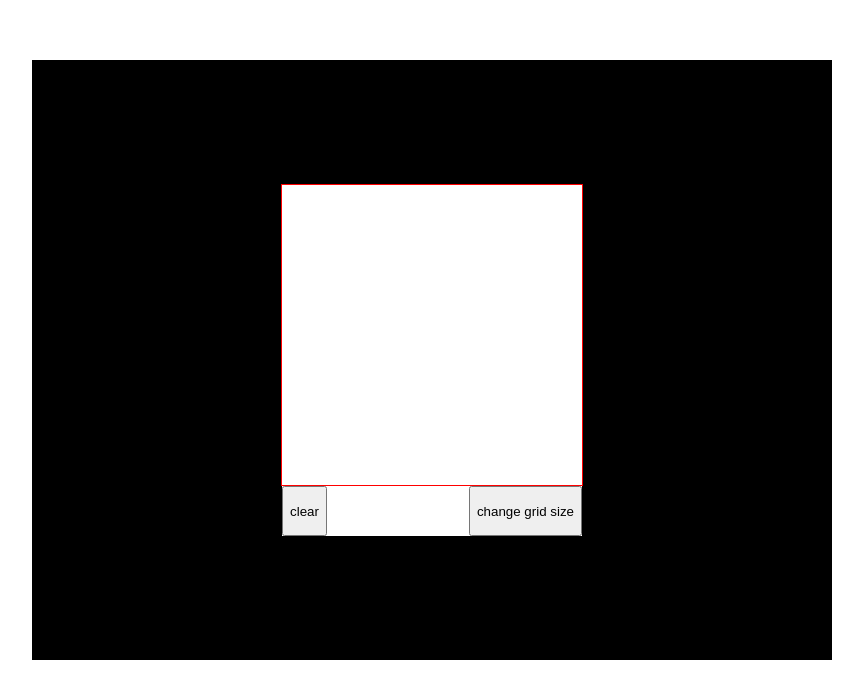
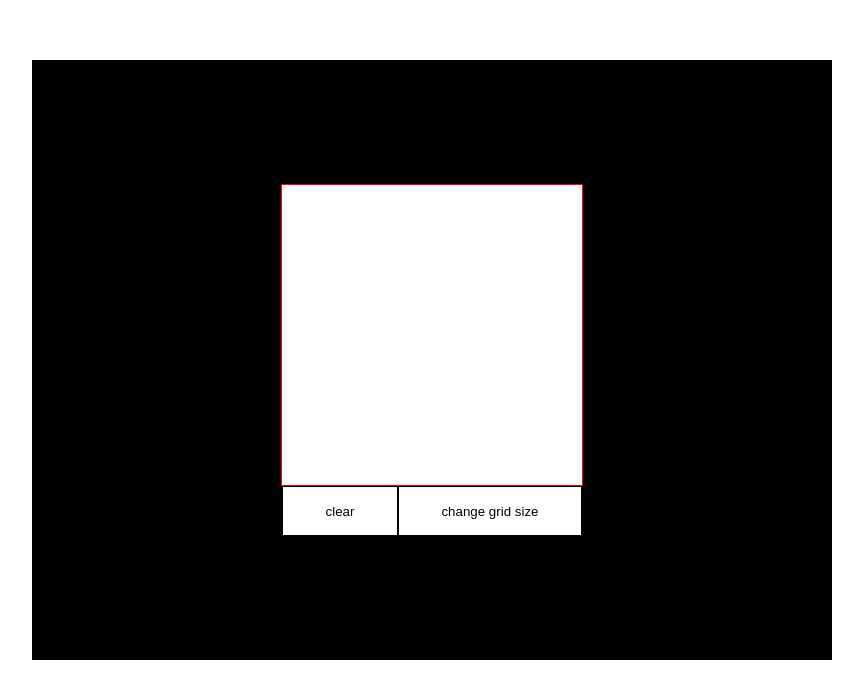
Before and after one commit to RainOfStone/Etch-A-Sketch, a plain HTML site: page index.html in a window 1280 px wide. Shown: the part 108-800 px from the top of the page, without its empty margins (208-1071 px from the left). Drawn offline with Linux system fonts and the light colour scheme.

Commit message:
Update style.css

```diff
--- a/style.css
+++ b/style.css
@@ -30,7 +30,7 @@ body {
     width: 300px;
     height: 50px;
 }
-#clear #GridSize {
+#clear, #GridSize {
     border: 1px solid black;
     background-color: white;
     flex-grow: 1;
```
